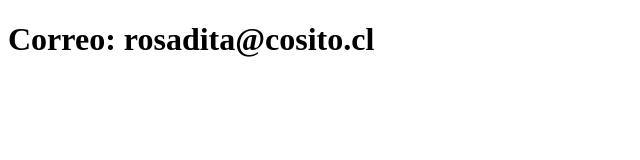
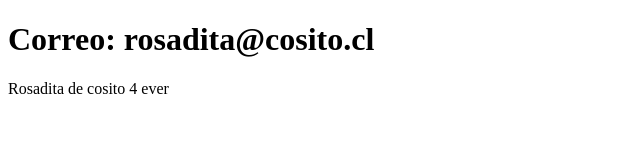
Before and after one commit to RosaditadeV/cosito, a plain HTML site: page contacto.html in a window 1280 px wide. Shown: the whole page, without its empty margins (0-640 px from the left). Drawn offline with Linux system fonts and the light colour scheme.

Commit message:
actualiza el contacto

```diff
--- a/contacto.html
+++ b/contacto.html
@@ -7,5 +7,6 @@
 </head>
 <body>
     <h1>Correo: rosadita@cosito.cl</h1>
+    <p>Rosadita de cosito 4 ever</p>
 </body>
 </html>
```
